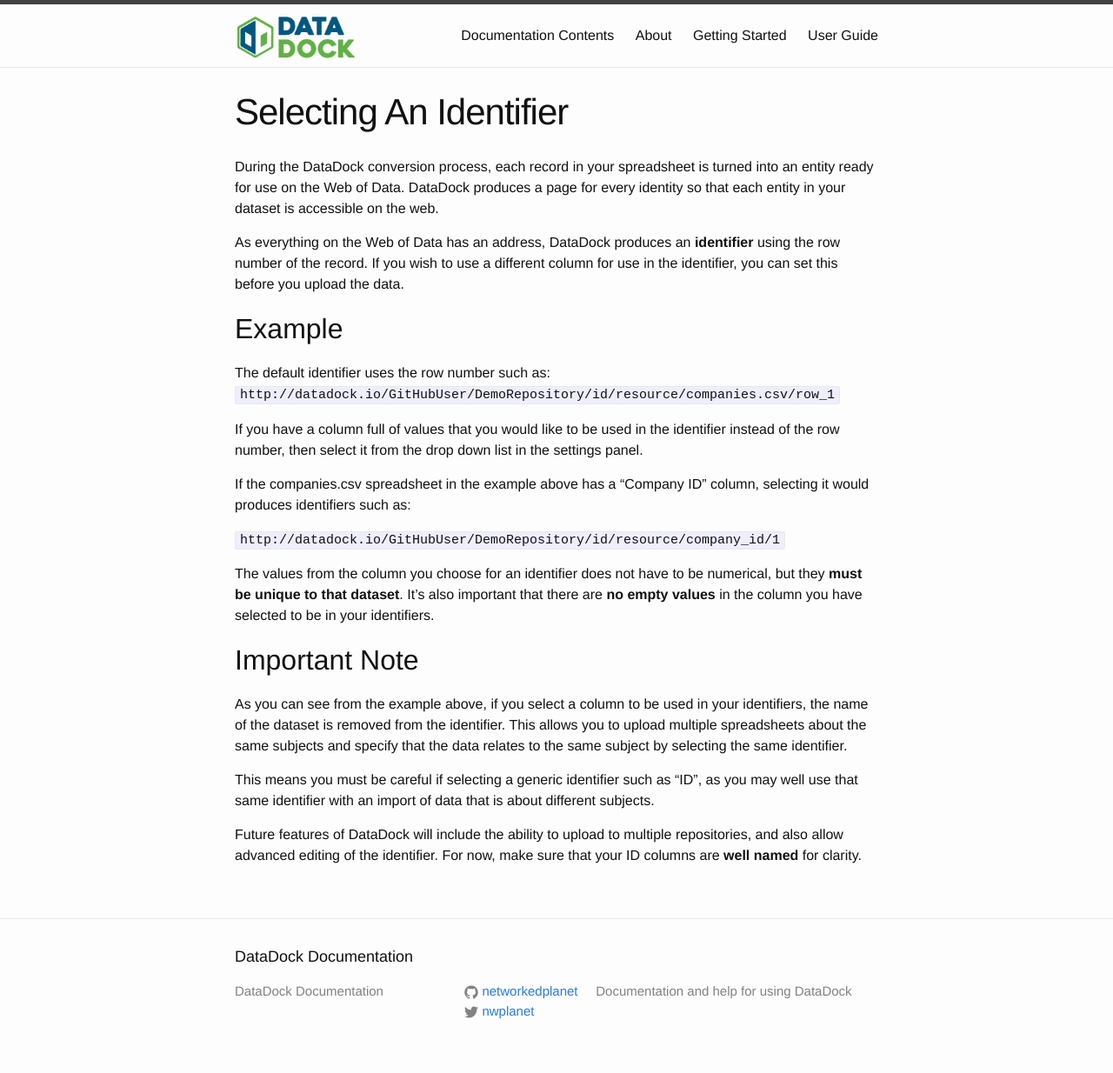
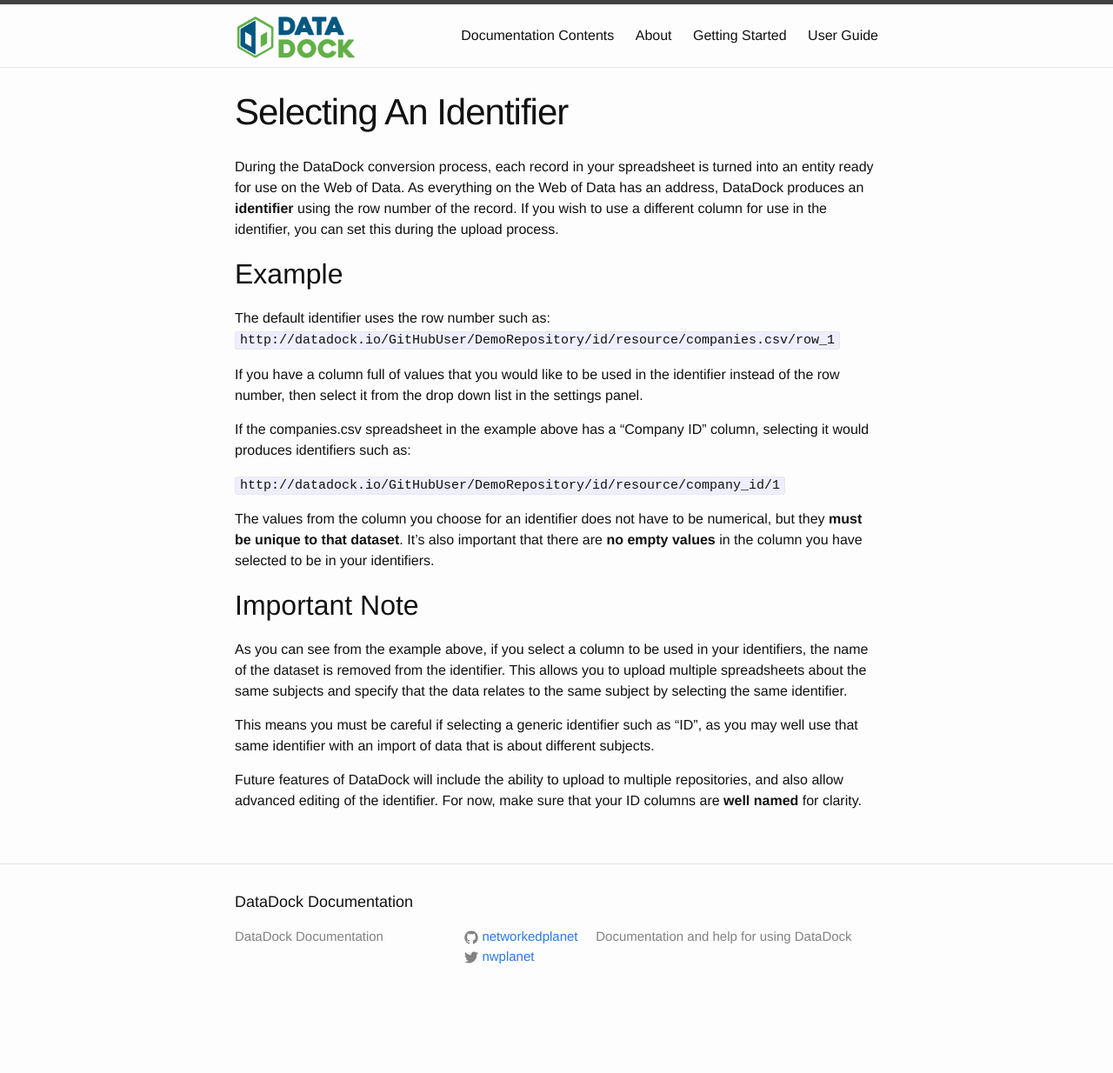
Before and after one commit to NetworkedPlanet/datadock, a Jekyll site: the page built from docs/_user-guide/selecting-an-identifier.md, in a window 1280 px wide. Shown: the whole page at 87% size. Built offline with Jekyll 4.4.1, drawn with Linux system fonts in a browser that asks for light colours; after the commit the page ends 1171 px from its top, so only the background shows below that.

Commit message:
Simplify first para on identifier page

```diff
--- a/docs/_user-guide/selecting-an-identifier.md
+++ b/docs/_user-guide/selecting-an-identifier.md
@@ -4,9 +4,7 @@
 order: 85
 ---
 
-During the DataDock conversion process, each record in your spreadsheet is turned into an entity ready for use on the Web of Data. DataDock produces a page for every identity so that each entity in your dataset is accessible on the web.
-
-As everything on the Web of Data has an address, DataDock produces an **identifier** using the row number of the record. If you wish to use a different column for use in the identifier, you can set this before you upload the data.
+During the DataDock conversion process, each record in your spreadsheet is turned into an entity ready for use on the Web of Data. As everything on the Web of Data has an address, DataDock produces an **identifier** using the row number of the record. If you wish to use a different column for use in the identifier, you can set this during the upload process.
 
 ## Example
 
```
